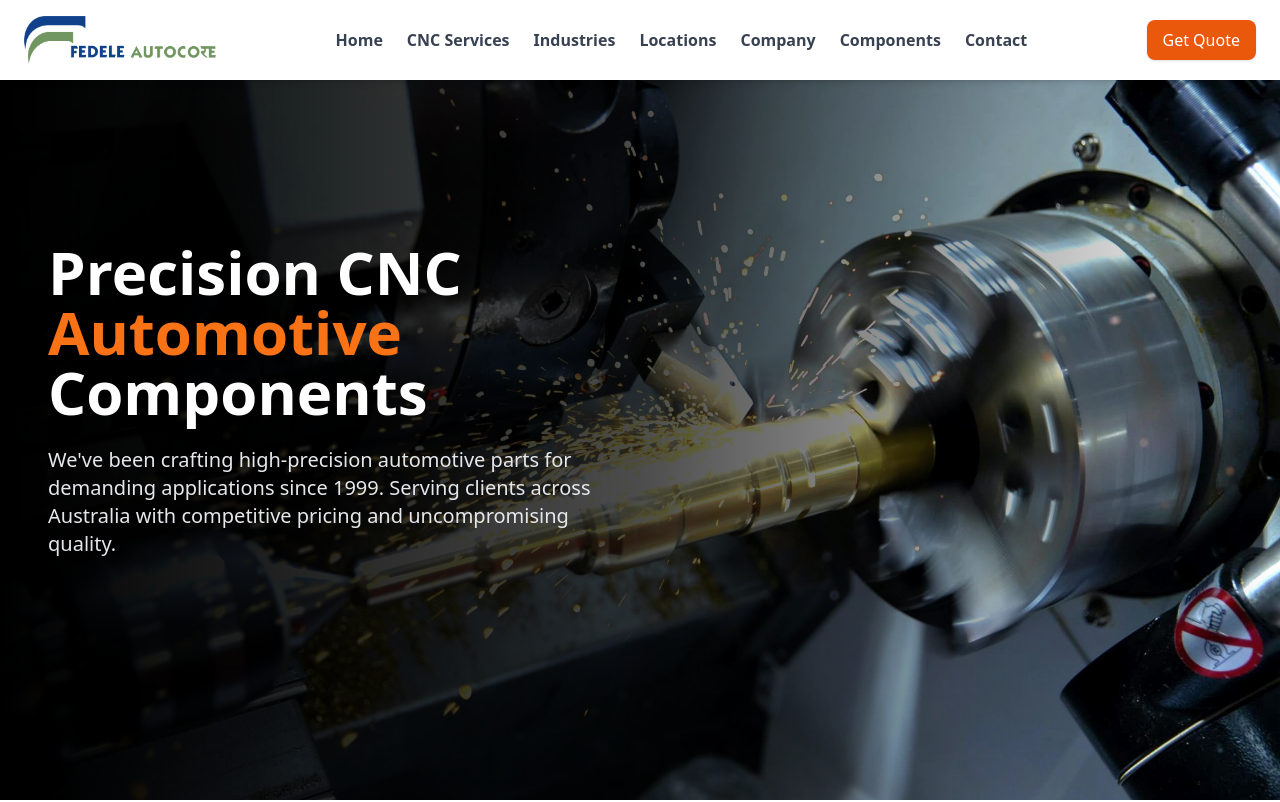
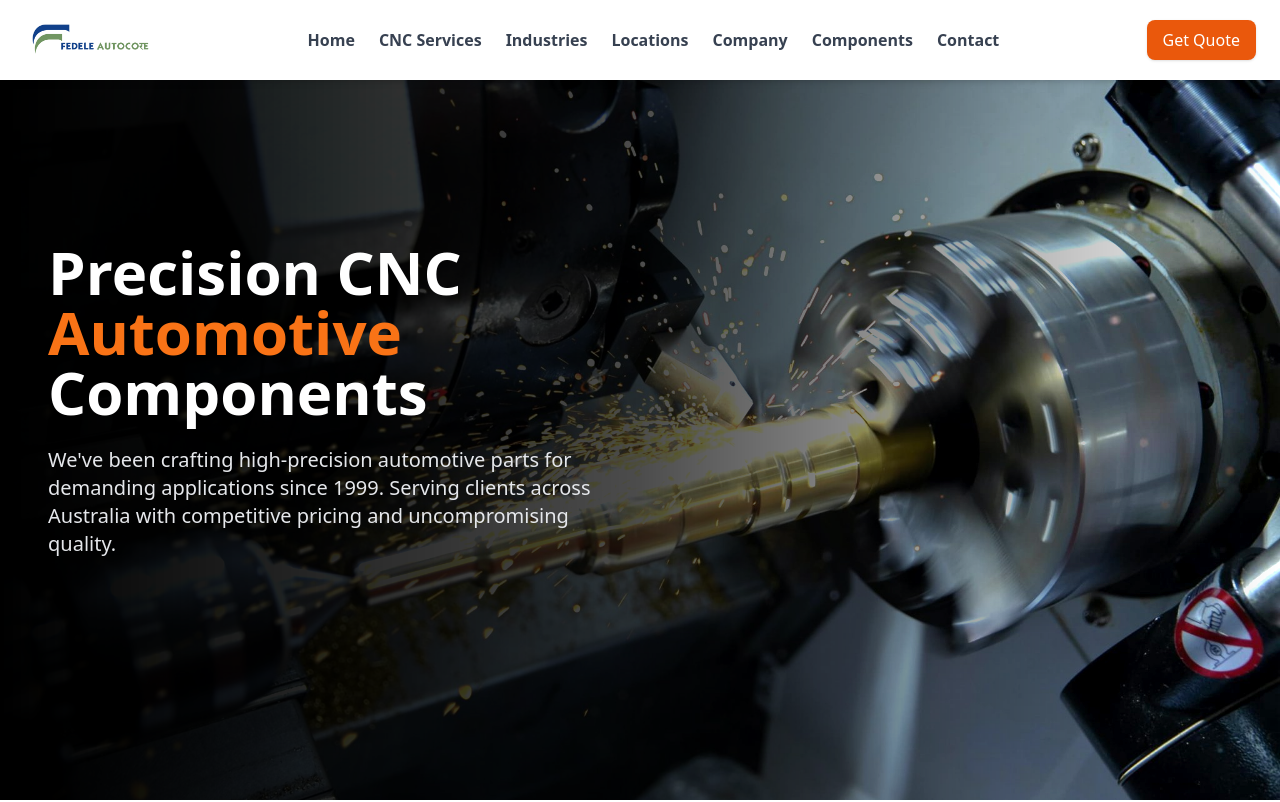
Before and after one commit to pramodinchal/Fedele-Autocore, a plain HTML site: page automotive.html in a window 1280 px wide. Shown: the top 802 px of the page. Drawn offline with nearby package versions, Linux system fonts and the light colour scheme.

Commit message:
logo updated

```diff
--- a/automotive.html
+++ b/automotive.html
@@ -13,7 +13,7 @@
         <div class="max-w-7xl mx-auto flex items-center justify-between h-20 px-6">
             <!-- Logo -->
             <div class="flex items-center">
-                <img src="/Assets/logo.png" alt="Fedele Autocore Logo" class="h-12" />
+                <img src="/Assets/fedele-logo-png.png" alt="Fedele Autocore Logo" class="h-12" />
             </div>
 
             <!-- Nav Links -->
```
Also changed, not shown: custom-machining.html (+1 -1 lines), defence.html (+1 -1 lines), index.html (+1 -1 lines), oil&gas.html (+1 -1 lines), Assets/fedele-logo-png.png (added).
